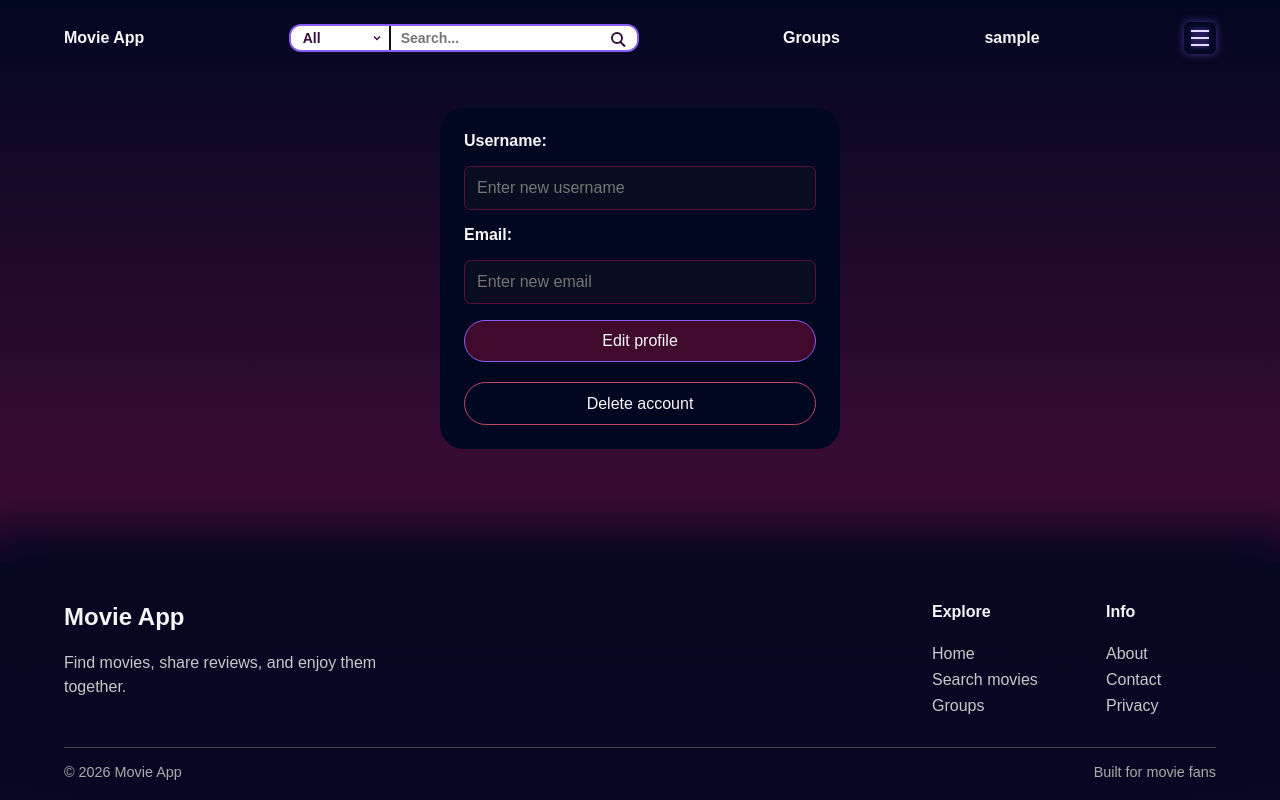
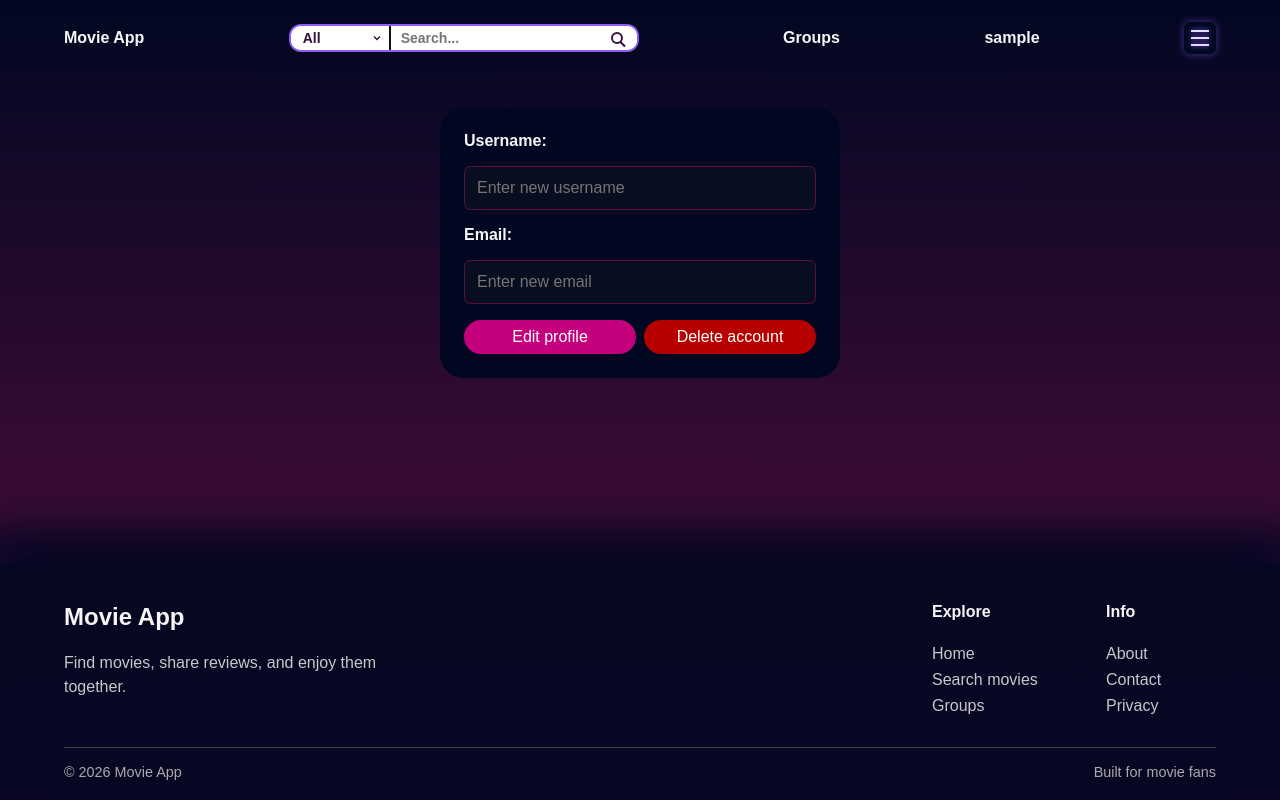
Before and after one commit to web-project-group11/app, a React app: page /settings in a window 1280 px wide. Built offline with nearby package versions, Linux system fonts and the light colour scheme; no server answers; sample sign-in values are in the browser's storage; the HTML template or start-up script is replaced by a standard one.

Commit message:
Quick fix

```diff
--- a/src/components/Login/Login.css
+++ b/src/components/Login/Login.css
@@ -40,17 +40,17 @@
 
 .login-container button {
   width: 100%;
-  padding: 0.7rem;
-  border: 1px solid #8b5cf6;
-  border-radius: 1.5rem;
-  background: #3f0a2c;
-  color: #f7f6f6;
+  padding: 0.5rem 1rem;
+  border: 0;
+  border-radius: 1.2rem;
+  background: #c5007d;
+  color: white;
   font: inherit;
   cursor: pointer;
 }
 
 .login-container button:hover {
-  background: #7a1455;
+  background: #9e0064;
 }
 
 .login-container a {
--- a/src/components/Login/Login.jsx
+++ b/src/components/Login/Login.jsx
@@ -45,7 +45,7 @@ function Login() {
                     onChange={e => setLoginUser({ ...loginUser, password: e.target.value })}
                 />
 
-                <button type='submit'>Log in</button>
+                <button className="login-button" type='submit'>Log in</button>
 
                 <Link to='/signup' onClick={() => setLoginUser({ username: '', password: '' })}>
                     No account? Signup
--- a/src/components/SignUp/SignUp.css
+++ b/src/components/SignUp/SignUp.css
@@ -40,18 +40,13 @@
 
 .signup-container button {
   width: 100%;
-  padding: 0.7rem;
-  border: 1px solid #8b5cf6;
-  border-radius: 1.5rem;
-  background: #3f0a2c;
-  color: #f7f6f6;
-
+  padding: 0.5rem 1rem;
+  border: 0;
+  border-radius: 1.2rem;
+  background: #c5007d;
+  color: white;
   font: inherit;
   cursor: pointer;
-}
-
-.signup-container button:hover {
-  background: #7a1455;
 }
 
 .signup-container a {
--- a/src/screens/UserSettings/UserSettings.css
+++ b/src/screens/UserSettings/UserSettings.css
@@ -36,32 +36,37 @@
     outline-offset: 2px;
 }
 
-.profile-form button {
+.profile-actions {
     width: 100%;
-    padding: 0.7rem;
-    border: 1px solid #8b5cf6;
-    border-radius: 1.5rem;
-    background-color: #3f0a2c;
-    color: #f7f6f6;
+    display: flex;
+    gap: 0.5rem;
+}
+
+.profile-actions button {
+    width: 50%;
+    box-sizing: border-box;
+    padding: 0.5rem 1rem;
+    border: 0;
+    border-radius: 1.2rem;
+    background: #c5007d;
+    color: white;
     font: inherit;
     cursor: pointer;
 }
 
-.profile-form button:hover {
-    background-color: #7a1455;
+.profile-actions button:hover {
+    background: #9e0064;
 }
 
-.profile-form button:focus-visible {
+.profile-actions button:focus-visible {
     outline: 2px solid #e5ddff;
     outline-offset: 2px;
 }
 
-.profile-form button:last-child {
-    margin-top: 0.25rem;
-    border-color: #b94a63;
-    background-color: transparent;
+.profile-actions button:last-child {
+    background: #b70000;
 }
 
-.profile-form button:last-child:hover {
-    background-color: #3a1026;
+.profile-actions button:last-child:hover {
+    background: #930000;
 }
--- a/src/screens/UserSettings/UserSettings.jsx
+++ b/src/screens/UserSettings/UserSettings.jsx
@@ -1,79 +1,92 @@
-import { useState, useEffect } from 'react'
-import axios from 'axios'
-import { useUser } from '../../context/useUser'
-import './UserSettings.css'
+import { useState, useEffect } from "react";
+import axios from "axios";
+import { useUser } from "../../context/useUser";
+import "./UserSettings.css";
 
-const apiUrl = import.meta.env.VITE_API_URL
+const apiUrl = import.meta.env.VITE_API_URL;
 
 function UserSettings() {
-    const { authUser, setAuthUser, logOut } = useUser()
-    const [profileData, setProfileData] = useState([])
+  const { authUser, setAuthUser, logOut } = useUser();
+  const [profileData, setProfileData] = useState([]);
 
   useEffect(() => {
-        fetchProfileData()
-    }, [])
+    fetchProfileData();
+  }, []);
 
   const handleDelete = (e) => {
     const confirmed = window.confirm(
-            "Are you sure you want to delete your profile and all associated data?"
+      "Are you sure you want to delete your profile and all associated data?",
     );
 
-        if (!confirmed) return
+    if (!confirmed) return;
 
     if (!authUser?.token) {
-            alert('You are not logged in.')
-            return
+      alert("You are not logged in.");
+      return;
     }
-        axios.delete(`${apiUrl}/api/user/delete`, {
+    axios
+      .delete(`${apiUrl}/api/user/delete`, {
         headers: {
           Authorization: `Bearer ${authUser.token}`,
-            }
+        },
       })
       .then(logOut)
       .then(alert("Your account and all associated data have been deleted."))
       .catch(() => {
-                alert("An error occurred while deleting your account.")
-            })
-    }
+        alert("An error occurred while deleting your account.");
+      });
+  };
 
   const fetchProfileData = () => {
     if (!authUser?.token) {
-            alert('You are not logged in.')
-            return
+      alert("You are not logged in.");
+      return;
     }
-        axios.get(`${apiUrl}/api/user/data`, {
+    axios
+      .get(`${apiUrl}/api/user/data`, {
         headers: {
           Authorization: `Bearer ${authUser.token}`,
-            }
-        }).then((response) => {
+        },
+      })
+      .then((response) => {
         setProfileData(response.data);
-
-        }).catch(() => {
-            alert("An error occurred while fetching your profile data.")
       })
-    }
+      .catch(() => {
+        alert("An error occurred while fetching your profile data.");
+      });
+  };
 
   const handleDataChange = (e) => {
-        e.preventDefault()
-        const name = profileData.username
-        const email = profileData.email
+    e.preventDefault();
+    const name = profileData.username;
+    const email = profileData.email;
 
-        axios.put(`${apiUrl}/api/user/data/update`, { username: name, email: email }, {
+    axios
+      .put(
+        `${apiUrl}/api/user/data/update`,
+        { username: name, email: email },
+        {
           headers: {
             Authorization: `Bearer ${authUser.token}`,
-            }
-        }).then((response) => {
+          },
+        },
+      )
+      .then((response) => {
         // Updating the authUser state and sessionStorage with the new username
-            setAuthUser({ ...authUser, username: name })
-            sessionStorage.setItem('authuser', JSON.stringify({ ...authUser, username: name }))
+        setAuthUser({ ...authUser, username: name });
+        sessionStorage.setItem(
+          "authuser",
+          JSON.stringify({ ...authUser, username: name }),
+        );
 
         // Refresh the profile data after update
         fetchProfileData();
-            alert(response.data.message)
-        }).catch((error) => {
-            alert(error.response.data.message)
+        alert(response.data.message);
       })
-    }
+      .catch((error) => {
+        alert(error.response.data.message);
+      });
+  };
 
   return (
     <main>
@@ -84,7 +97,9 @@ function UserSettings() {
           id="username"
           value={profileData.username}
           placeholder="Enter new username"
-                onChange={(e) => setProfileData({...profileData, username: e.target.value})}
+          onChange={(e) =>
+            setProfileData({ ...profileData, username: e.target.value })
+          }
         />
 
         <label htmlFor="email">Email:</label>
@@ -93,13 +108,21 @@ function UserSettings() {
           id="email"
           value={profileData.email}
           placeholder="Enter new email"
-                onChange={(e) => setProfileData({...profileData, email: e.target.value})}
+          onChange={(e) =>
+            setProfileData({ ...profileData, email: e.target.value })
+          }
         />
-                <button className="edit-profile-button" type="button" onClick={handleDataChange}>Edit profile</button>
-                <button className="delete-account-button" type="button" onClick={handleDelete}>Delete account</button>
+        <div className="profile-actions">
+          <button type="button" onClick={handleDataChange}>
+            Edit profile
+          </button>
+          <button type="button" onClick={handleDelete}>
+            Delete account
+          </button>
+        </div>
       </div>
     </main>
-    )
+  );
 }
 
-export default UserSettings
+export default UserSettings;
```
Lines whose indentation alone changed are shown as unchanged.
